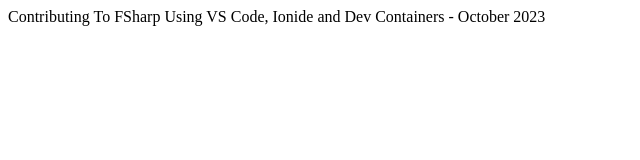
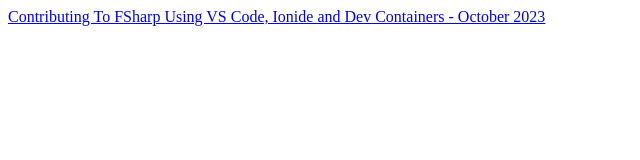
Before and after one commit to Martin521/Martin521.github.io, a plain HTML site: page index.html in a window 1280 px wide. Shown: the whole page, without its empty margins (0-640 px from the left). Drawn offline with Linux system fonts and the light colour scheme.

Commit message:
Update index.html

```diff
--- a/index.html
+++ b/index.html
@@ -1 +1 @@
-<a ref="ContributingToFSharpUsingVSCodeIonideDevContainersOctober2023.html">Contributing To FSharp Using VS Code, Ionide and Dev Containers - October 2023</a>
+<a href="ContributingToFSharpUsingVSCodeIonideDevContainersOctober2023.html">Contributing To FSharp Using VS Code, Ionide and Dev Containers - October 2023</a>
```
